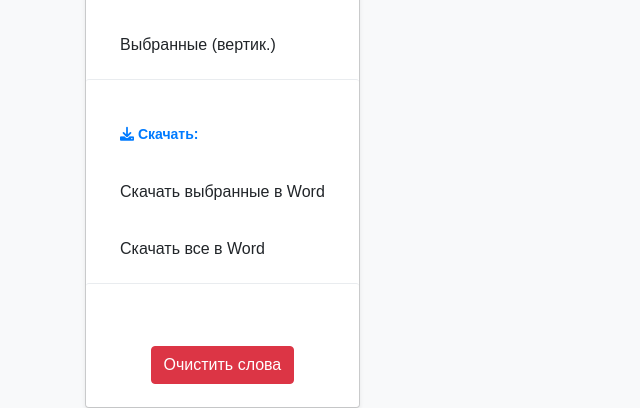
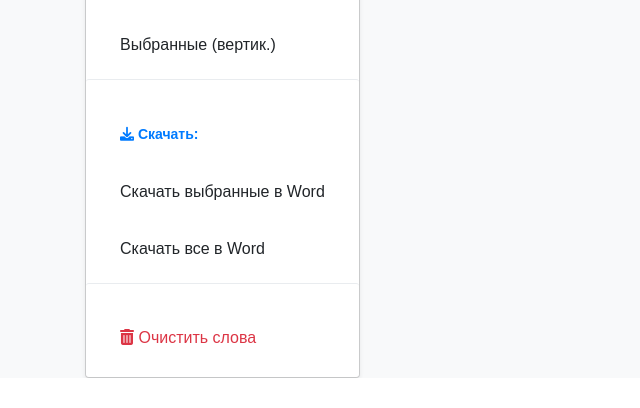
Before and after one commit to Vitya07/Chinese_filter_main, a Flask app: page /filter_words/1 in a window 1280 px wide, after a click on "⚙️ Опции". Shown: the part 606-1014 px from the top of the page, without its empty margins (0-640 px from the left). After the commit the page ends 984 px from the top, so only its background shows below. Run offline with Flask 3, Linux system fonts and the light colour scheme; the visitor is signed in with stand-in values (Sample User, id 1); some libraries are stand-ins or nearby versions.

Commit message:
Update filtered.html

```diff
--- a/templates/filtered.html
+++ b/templates/filtered.html
@@ -45,11 +45,9 @@
                     <li><a href="{{ url_for('download', document_id=document_id) }}" class="dropdown-item">Скачать все в Word</a></li>
                     <li class="dropdown-divider"></li>
                     <li>
-                            <div class="mt-4 text-center">
-            <form action="{{ url_for('clear_words', document_id=document_id) }}" method="POST">
-                <button type="submit" class="btn btn-danger">Очистить слова</button>
-            </form>
-                     </div>
+                        <button class="dropdown-item text-danger" id="clear-words-button">
+                            <i class="fas fa-trash-alt me-2"></i> Очистить слова
+                        </button>
                     </li>
                 </ul>
             </div>
@@ -89,16 +87,13 @@
         </div>
     </div>
 
-    <div class="mt-4 text-center">
-        <!-- Убрали кнопку "Очистить слова" из этой секции -->
-    </div>
-
     <!-- Bootstrap JS -->
     <script src="https://cdn.jsdelivr.net/npm/@popperjs/core@2.11.8/dist/umd/popper.min.js"></script>
     <script src="https://cdn.jsdelivr.net/npm/bootstrap@5.3.2/dist/js/bootstrap.bundle.min.js"></script>
 
     <!-- JS логика -->
     <script>
+        // Обработчик для выбора всех чекбоксов
         document.getElementById('select-all').addEventListener('change', function() {
             const isChecked = this.checked;
             document.querySelectorAll('input[name="selected_chars"]').forEach(checkbox => {
@@ -106,7 +101,9 @@
             });
         });
 
-        document.getElementById('clear-words-button').addEventListener('click', function() {
+        // Обработчик очистки слов
+        document.getElementById('clear-words-button').addEventListener('click', function(event) {
+            event.preventDefault(); // Предотвращаем отправку формы
             const form = document.getElementById('character-form');
             form.reset(); // Сбрасываем все чекбоксы
             showAlert('Все слова были очищены.');
@@ -191,6 +188,7 @@
                 showAlert('Нет доступных иероглифов для копирования.');
             } else {
                 copyToClipboard(allCharacters.join('\t'));
+                showAlert('Все иероглифы скопированы горизонтально.');
             }
         });
 
@@ -201,6 +199,7 @@
                 showAlert('Нет доступных иероглифов для копирования.');
             } else {
                 copyToClipboard(allCharacters.join('\n'));
+                showAlert('Все иероглифы скопированы вертикально.');
             }
         });
 
@@ -210,6 +209,7 @@
                 showAlert('Пожалуйста, выберите хотя бы один иероглиф.');
             } else {
                 copyToClipboard(selectedCharacters.join('\t'));
+                showAlert('Выбранные иероглифы скопированы горизонтально.');
             }
         });
 
@@ -219,6 +219,7 @@
                 showAlert('Пожалуйста, выберите хотя бы один иероглиф.');
             } else {
                 copyToClipboard(selectedCharacters.join('\n'));
+                showAlert('Выбранные иероглифы скопированы вертикально.');
             }
         });
     </script>
```
